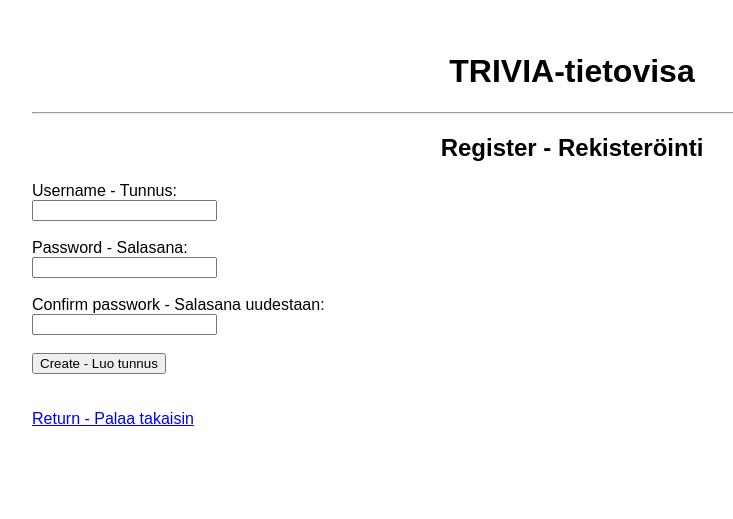
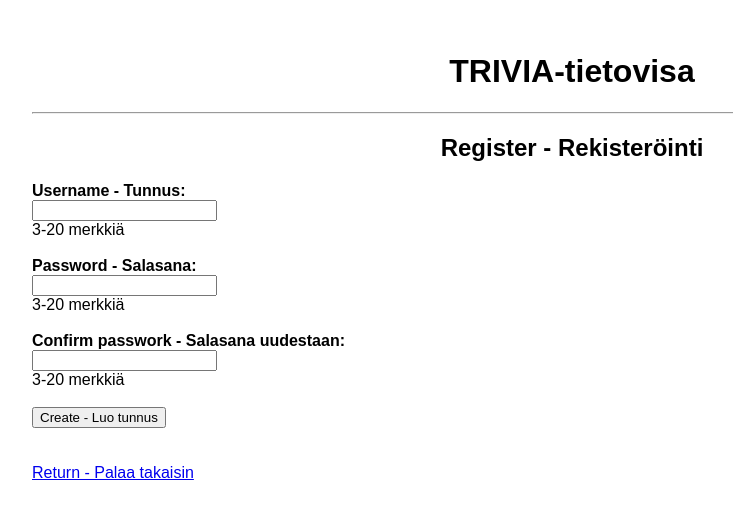
Before and after one commit to a-bzzzz/trivia, a Flask app: page /register in a window 1280 px wide. Shown: the top 519 px of the page, without its empty margins (68-801 px from the left). Run offline with Flask 3, Linux system fonts and the light colour scheme.

Commit message:
Update register.html

```diff
--- a/templates/register.html
+++ b/templates/register.html
@@ -4,14 +4,17 @@
 <h2>Register - Rekisteröinti</h2>
 
 <form action="/register" method="POST">
-Username - Tunnus: <br><input type="text" name="username" minlength="1" maxlength="20">
+<b>Username - Tunnus:</b> <br>
+<input type="text" name="username" minlength="3" maxlength="20"><br>
+3-20 merkkiä<br>
 <br>
+<b>Password - Salasana:</b> <br>
+<input type="password" name="password1" minlength="3" maxlength="20"><br>
+3-20 merkkiä<br>
 <br>
-Password - Salasana: <br><input type="password" name="password1">
-<br>
-<br>
-Confirm passwork - Salasana uudestaan: <br><input type="password" name="password2">
-<br>
+<b>Confirm passwork - Salasana uudestaan:</b> <br>
+<input type="password" name="password2" minlength="3" maxlength="20"><br>
+3-20 merkkiä<br>
 <br>
 <input type="submit" value="Create - Luo tunnus">
 </form>
```
